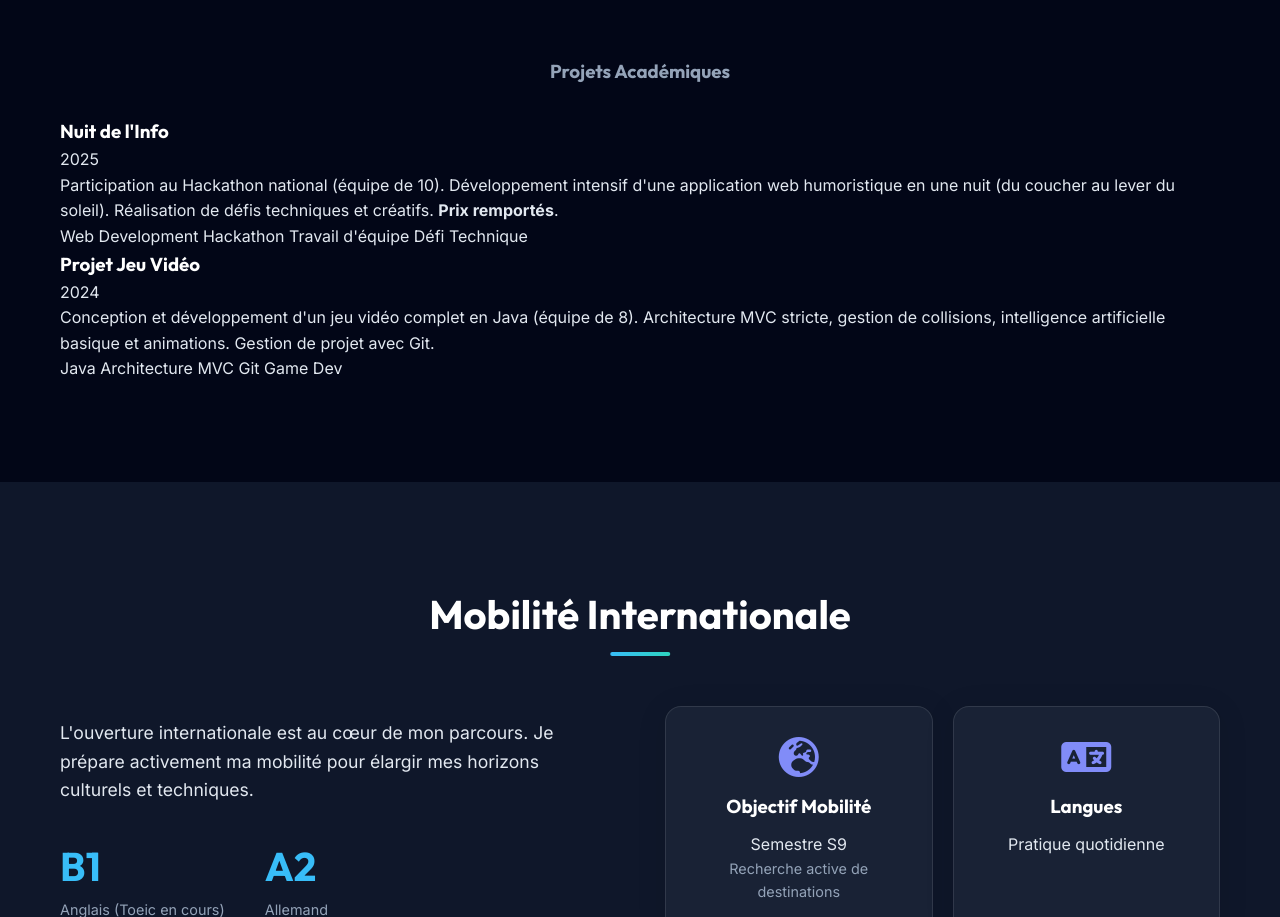
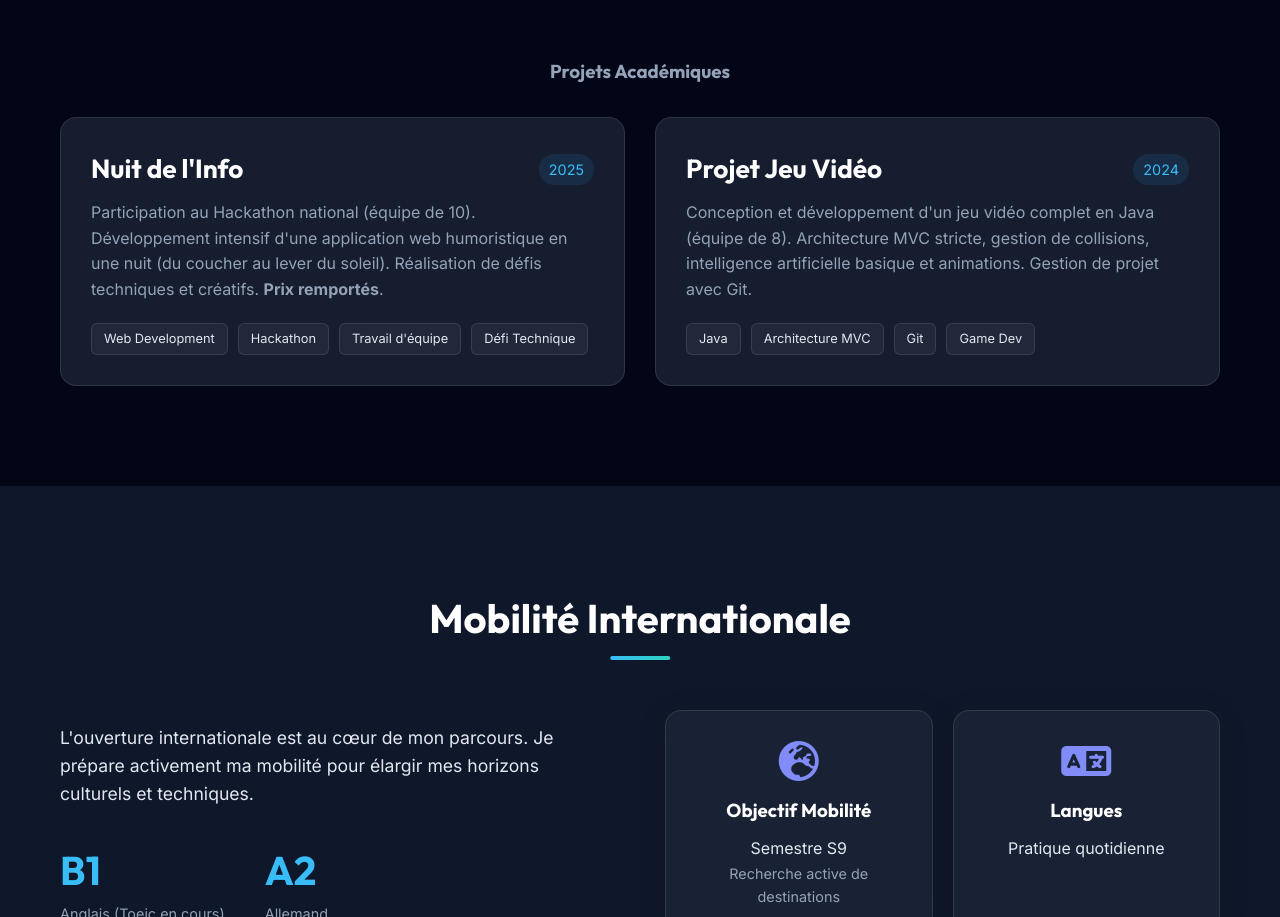
Before and after one commit to LilianDese/eportfolio, a plain HTML site: page index.html in a window 1280 px wide. Shown: the part 1145-2062 px from the top of the page. Drawn offline with Linux system fonts and the light colour scheme.

Commit message:
Add project card styles

```diff
--- a/style.css
+++ b/style.css
@@ -745,3 +745,73 @@
 .delay-3 {
     transition-delay: 0.6s;
 }
+
+/* Project Cards (Mathis Style) */
+.projects-grid {
+    display: grid;
+    grid-template-columns: repeat(auto-fit, minmax(300px, 1fr));
+    gap: 30px;
+    margin-top: 30px;
+}
+
+.project-card {
+    background: var(--glass-bg);
+    border: 1px solid var(--glass-border);
+    backdrop-filter: blur(10px);
+    border-radius: 16px;
+    padding: 30px;
+    transition: var(--transition);
+    display: flex;
+    flex-direction: column;
+    height: 100%;
+}
+
+.project-card:hover {
+    transform: translateY(-5px);
+    background: rgba(30, 41, 59, 0.9);
+    border-color: var(--primary-color);
+}
+
+.project-title {
+    font-size: 1.4rem;
+    color: #fff;
+    margin-bottom: 10px;
+    display: flex;
+    justify-content: space-between;
+    align-items: center;
+}
+
+.project-year {
+    font-size: 0.9rem;
+    color: var(--primary-color);
+    background: rgba(56, 189, 248, 0.1);
+    padding: 4px 10px;
+    border-radius: 20px;
+}
+
+.project-desc {
+    color: var(--text-muted);
+    margin-bottom: 20px;
+    flex-grow: 1;
+}
+
+.project-tags {
+    display: flex;
+    flex-wrap: wrap;
+    gap: 10px;
+    margin-top: auto;
+}
+
+.tag {
+    font-size: 0.8rem;
+    color: var(--text-color);
+    background: rgba(255, 255, 255, 0.05);
+    padding: 5px 12px;
+    border-radius: 6px;
+    border: 1px solid rgba(255, 255, 255, 0.1);
+}
+
+.tag:hover {
+    background: rgba(255, 255, 255, 0.1);
+    border-color: var(--secondary-color);
+}
```
